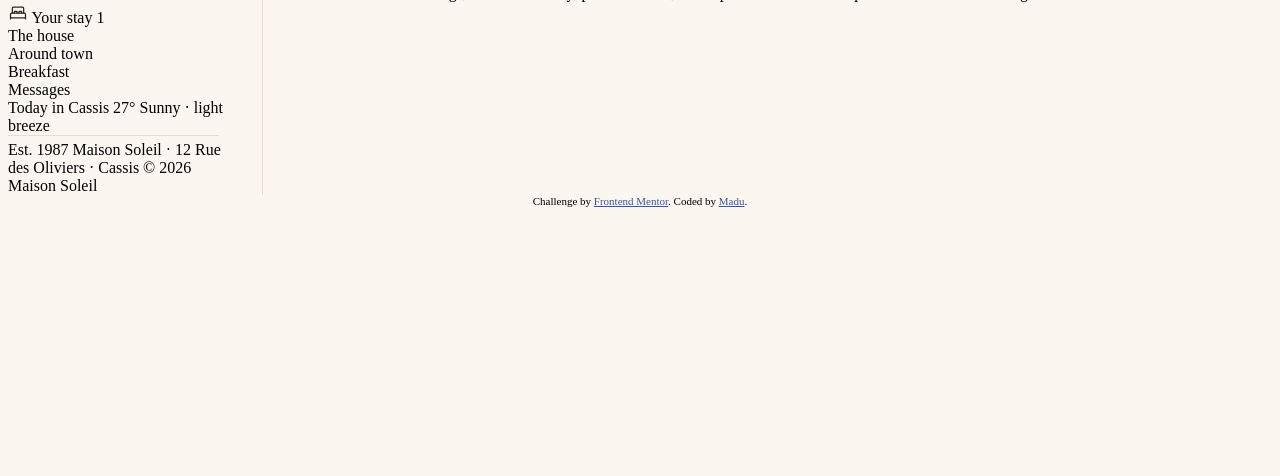
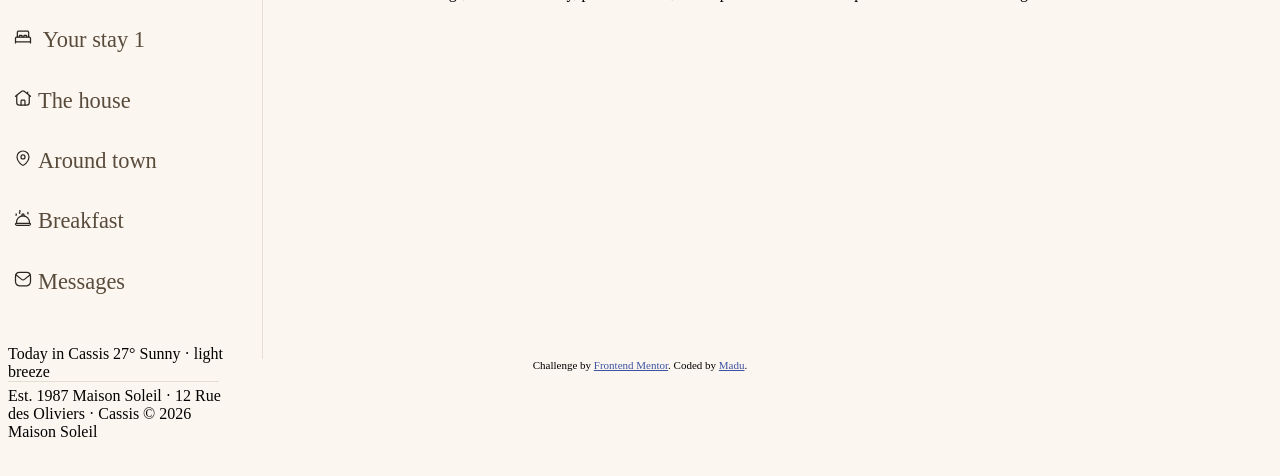
Before and after one commit to Madu-alt/Host-book, a plain HTML site: page index.html in a window 1280 px wide. Shown: the part 114-590 px from the top of the page. Drawn offline with Linux system fonts and the light colour scheme; a web font is replaced by a local one.

Commit message:
Style: adiciona estilo e ícones aos componentes da barra lateral

```diff
--- a/index.html
+++ b/index.html
@@ -24,12 +24,12 @@
         </div>
       </div>
       <div class="horizontal-line"></div>
-      <div>
-        <a><img src="./img/icon-bed.svg" /> Your stay 1</a><br>
-        <a>The house</a><br>
-        <a>Around town</a><br>
-        <a>Breakfast</a><br>
-        <a>Messages</a><br>
+      <div id="containerSection">
+        <a><img src="./img/icon-bed.svg" class="imgIcon"/> Your stay 1</a><br>
+        <a><img src="./img/icon-house.svg" class="imgIcon"/>The house</a><br>
+        <a><img src="./img/icon-pin.svg" class="imgIcon"/>Around town</a><br>
+        <a><img src="./img/icon-breakfast-outline.svg" class="imgIcon"/>Breakfast</a><br>
+        <a><img src="./img/icon-mail.svg" class="imgIcon"/>Messages</a><br>
       </div>
 
       <div id="weather">
--- a/styles.css
+++ b/styles.css
@@ -73,3 +73,22 @@ main {
 .item-container {
     padding-left: 10px;
 }
+
+#sidebar a {
+    color: hsl(32, 20%, 29%);
+    font-size: 1.4rem;
+}
+
+.imgIcon {
+    color: hsl(32, 20%, 29%);
+    width: 30px;
+    height:20px;
+}
+
+#containerSection {
+    height: 65%;
+    display: flex;
+    flex-direction: column;
+    justify-content: space-around;
+    padding: 20px 0;
+}
```
Also changed, not shown: index.js (added).
